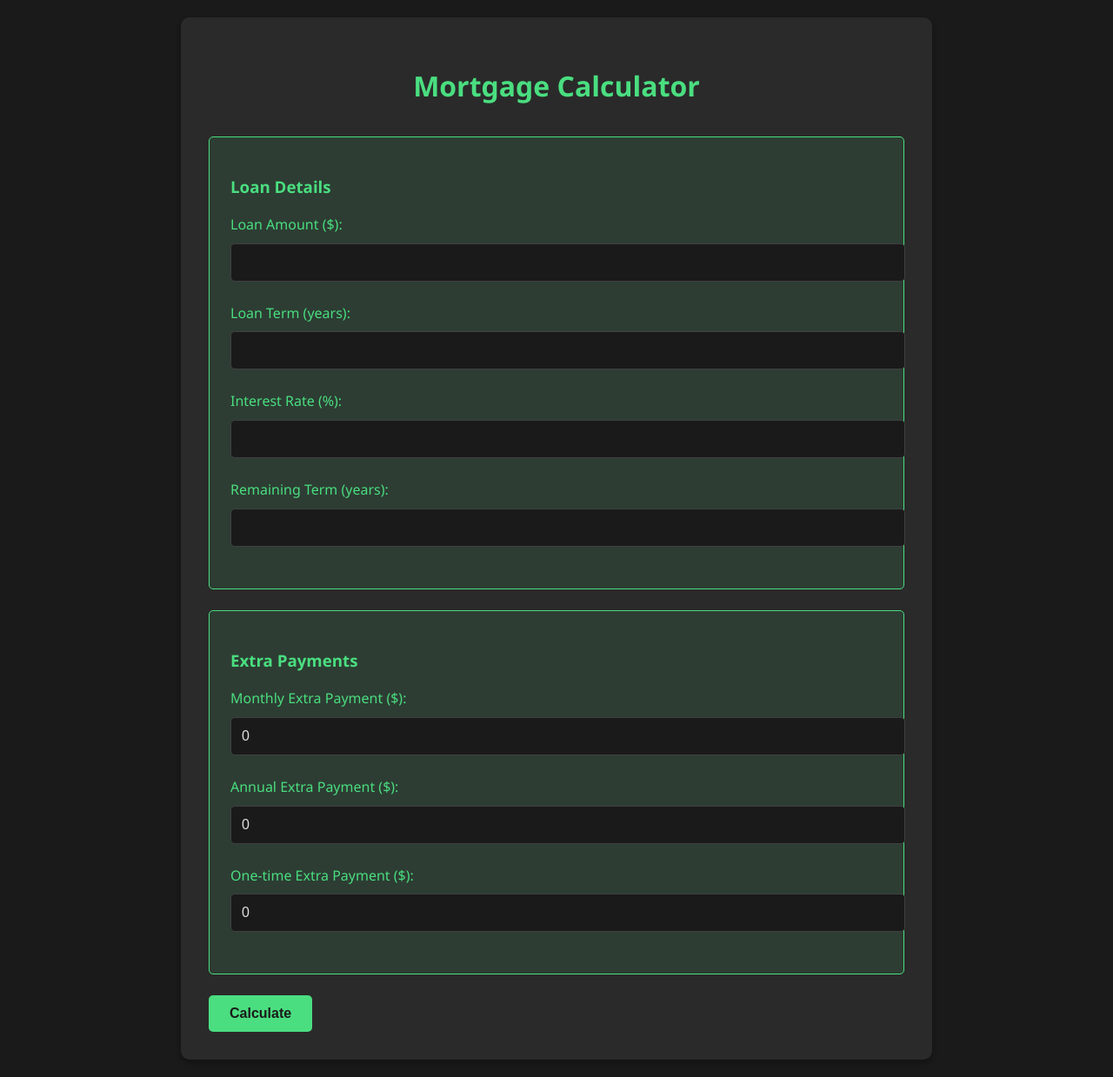
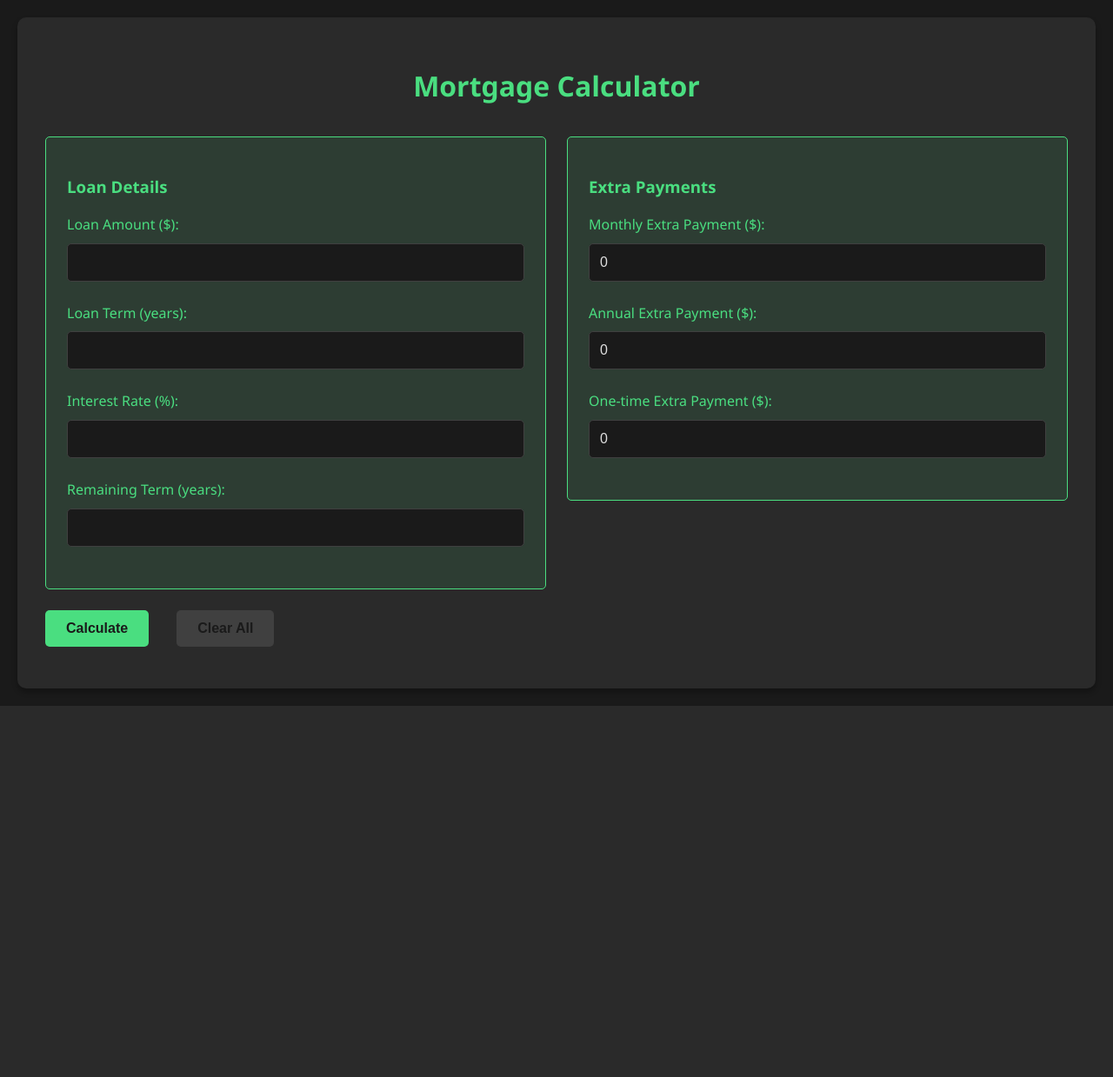
Before and after one commit to shoumik-01/python_applets, a Flask app: page / in a window 1280 px wide. Shown: the whole page at 87% size. After the commit the page ends 812 px from the top, so only its background shows below. Run offline with Flask 3, Linux system fonts and the light colour scheme.

Commit message:
Update index.html

```diff
--- a/mort_calc/templates/index.html
+++ b/mort_calc/templates/index.html
@@ -40,7 +40,7 @@
 
         /* Layout containers */
         .calculator-container {
-            max-width: 800px;
+            max-width: 1200px;
             margin: 0 auto;
             padding: 2rem;
             background-color: var(--form-bg);
@@ -53,12 +53,20 @@
             margin-bottom: 1.5rem;
         }
 
+        .form-sections-container {
+            display: grid;
+            grid-template-columns: 1fr 1fr;
+            gap: 1.5rem;
+            margin-bottom: 1.5rem;
+        }
+
         .section-container {
             background-color: rgba(74, 222, 128, 0.1);
             padding: 1.5rem;
             border-radius: 5px;
-            margin-bottom: 1.5rem;
+            margin-bottom: 0;
             border: 1px solid var(--accent-color);
+            height: fit-content;
         }
 
         .comparison-container {
@@ -100,6 +108,7 @@
             background-color: var(--bg-color);
             color: var(--text-color);
             font-size: 1rem;
+            box-sizing: border-box;
         }
 
         input:focus {
@@ -167,6 +176,15 @@
             border-radius: 5px;
             background-color: rgba(255, 68, 68, 0.1);
         }
+
+        .clear-btn {
+            background-color: var(--border-color);
+            margin-left: 1rem;
+        }
+
+        .clear-btn:hover {
+            background-color: #505050;
+        }
     </style>
 </head>
 <body>
@@ -179,6 +197,7 @@
         {% endif %}
 
         <form method="POST" action="/" id="mortgageForm">
+            <div class="form-sections-container">
                 <div class="section-container">
                     <h3>Loan Details</h3>
                     <div class="form-group">
@@ -221,8 +240,12 @@
                                value="{{ form_data.extra_payment_onetime if form_data else '0' }}">
                     </div>
                 </div>
+            </div>
 
+            <div class="buttons-container">
                 <button type="submit" class="btn">Calculate</button>
+                <button type="reset" class="btn clear-btn">Clear All</button>
+            </div>
         </form>
 
         {% if table %}
@@ -289,5 +312,17 @@
             </div>
         {% endif %}
     </div>
+    <script>
+        document.querySelector('.clear-btn').addEventListener('click', function(e) {
+            e.preventDefault(); // Prevent form reset default behavior
+            const form = document.getElementById('mortgageForm');
+            const inputs = form.querySelectorAll('input[type="number"]');
+            inputs.forEach(input => {
+                if (input.type !== 'hidden') {
+                    input.value = input.name.includes('extra_payment') ? '0' : '';
+                }
+            });
+        });
+    </script>
 </body>
 </html>
```
Lines whose indentation alone changed are shown as unchanged.
